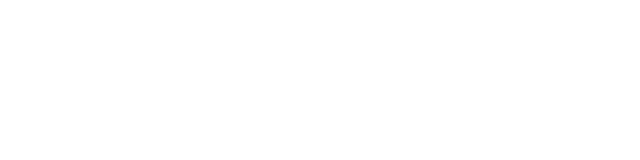
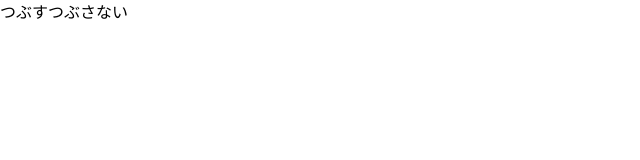
Before and after one commit to Hikaru-Kou/open_hack_2022_spring_yubi, a Nuxt app in the folder frontend/src/: page /proposalLeisure in a window 1280 px wide. Before the commit this address had no page. Shown: the top 160 px of the page, without its empty margins (0-640 px from the left). Built offline with nearby package versions, Linux system fonts and the light colour scheme.

Commit message:
leisureButton機能、proposalLeisure機能の作成

```diff
--- a/frontend/src/pages/leisureButton.vue
+++ b/frontend/src/pages/leisureButton.vue
@@ -1,3 +1,30 @@
 <template>
-    <button>暇</button>
+    <button v-on:click="getLeisureList">暇</button>
 </template>
+
+<script setup lang="ts">
+const API_URL = ''
+const leisureList = []
+const postData = {
+    userId: ''
+}
+
+const getLeisureList = () => {
+    const leisureListController = useFetch(API_URL+ '/posts', {
+        method: 'POST',
+        body: postData,
+        headers:{
+        }
+    })
+    .then((e: any) => {
+        console.log(e)
+        // leisureList = e
+        navigateTo({
+            path: '/proposalLeisure',
+            query: {
+                leisure: '暇つぶしのアプリ'
+            }
+        })
+    })
+}
+</script>
--- /dev/null
+++ b/frontend/src/pages/proposalLeisure.vue
@@ -0,0 +1,51 @@
+<template>
+    <p>{{ route.query.leisure }}</p>
+    <button v-on:click="decideLeisure">つぶす</button>
+    <button v-on:click="getLeisureList">つぶさない</button>
+</template>
+
+<script setup lang="ts">
+const API_URL = ''
+const route = useRoute()
+const postData = {
+    userId: ''
+}
+
+const decideLeisure = () => {
+    const decideLeisure = useFetch(API_URL+ '/posts', {
+        method: 'POST',
+        body: postData,
+        headers:{
+        }
+    })
+    .then((e: any) => {
+        console.log(e)
+        // leisureList = e
+        navigateTo({
+            path: '/proposalLeisure',
+            query: {
+                leisure: '暇つぶしのアプリ'
+            }
+        })
+    })
+}
+
+const getLeisureList = () => {
+    const getLeisureListController = useFetch(API_URL+ '/posts', {
+        method: 'POST',
+        body: postData,
+        headers:{
+        }
+    })
+    .then((e: any) => {
+        console.log(e)
+        // leisureList = e
+        navigateTo({
+            path: '/proposalLeisure',
+            query: {
+                leisure: '暇つぶしのアプリ'
+            }
+        })
+    })
+}
+</script>
```
